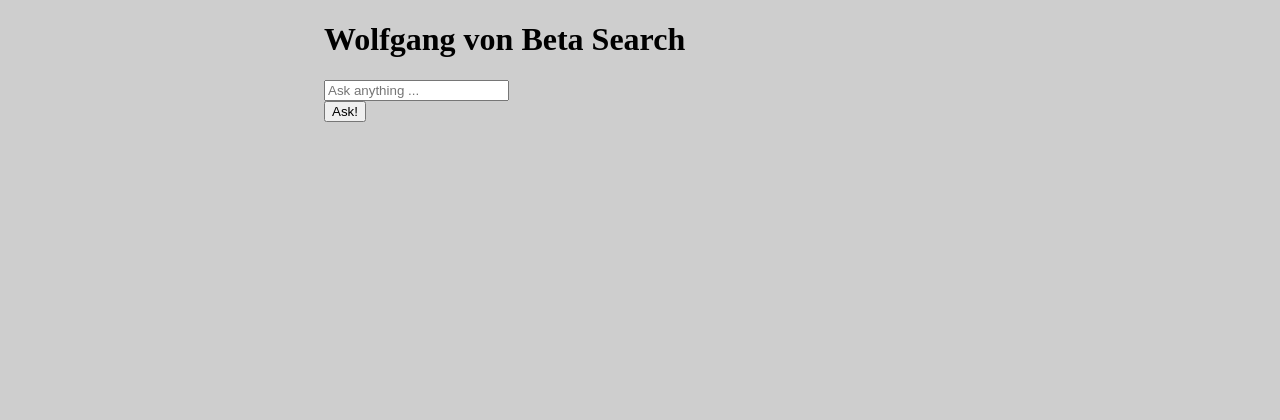
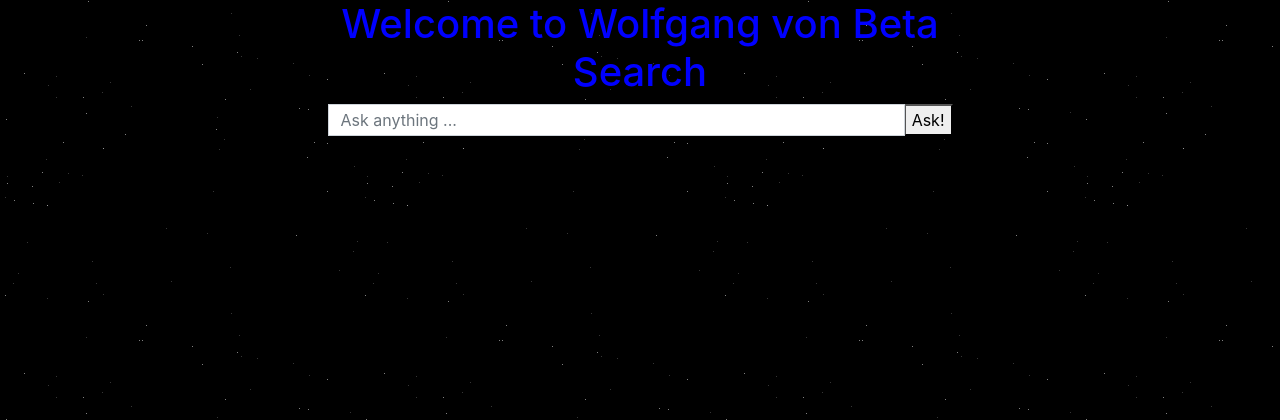
Before and after one commit to normade/rc3-game, a Django app: template gamebot/templates/home.html in a window 1280 px wide. Shown: the top 420 px of the page. Run offline with Django 3.2, Linux system fonts and the light colour scheme; the template is opened without the code that fills it, so the values that code supplies are empty.

Commit message:
Add background

```diff
--- a/gamebot/templates/home.html
+++ b/gamebot/templates/home.html
@@ -9,13 +9,19 @@
     <link rel="icon" type="image/png" sizes="32x32" href="{% static 'img/favicon-32x32.png' %}">
     <link rel="icon" type="image/png" sizes="16x16" href="{% static 'img/favicon-16x16.png' %}">
     <link rel="manifest" href="{% static 'img/site.webmanifest' %}">
+    <link rel="stylesheet" href="https://cdn.jsdelivr.net/npm/bootstrap@4.5.3/dist/css/bootstrap.min.css" integrity="sha384-TX8t27EcRE3e/ihU7zmQxVncDAy5uIKz4rEkgIXeMed4M0jlfIDPvg6uqKI2xXr2" crossorigin="anonymous">
     <link rel="stylesheet" href="{% static 'css/game.css' %}">
     <title>The Game</title>
 </head>
 <body>
+    <div class="container-fluid">
+        <div class="left-column">
+
+        </div>
+        <div class="middle-column">
             <div class="bot">
-        <h1>Wolfgang von Beta Search</h1>
-        <div id="chat" class="chat"></div>
+                <h1>Welcome to Wolfgang von Beta Search</h1>
+
                 <form id="chat-form" autocomplete="off">
                     <div class="input-container input-group">
                         <label for="user-input"></label>
@@ -25,6 +31,12 @@
                         </div>
                     </div>
                 </form>
+                <div id="chat" class="chat"></div>
+            </div>
+        </div>
+        <div class="right-column">
+
+        </div>
     </div>
     <script src="{% static 'cookiejs/js.cookie.min.js' %}"></script>
     <script src="{% static 'js/chatbot.js' %}"></script>
--- a/static/css/game.css
+++ b/static/css/game.css
@@ -1,8 +1,15 @@
 html, body {
-    background-color: #cecece;
+    background-image: url('background.gif');
+    color: blue;
+}
+
+#user-input {
+    width: 50%;
+    height: 2rem;
 }
 
 .bot {
     margin: auto;
     width: 50%;
+    text-align: center;
 }
```
Also changed, not shown: static/css/background.gif (added). Lines whose indentation alone changed are shown as unchanged.
